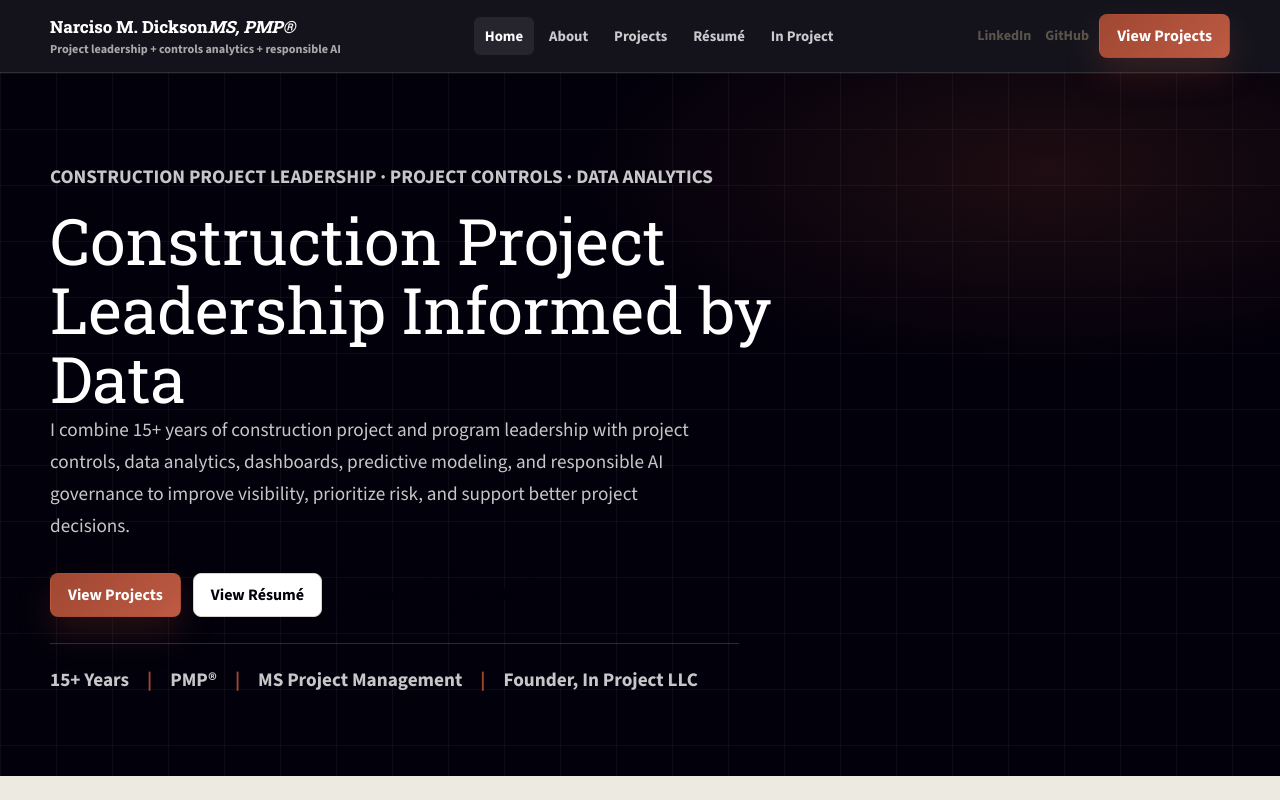
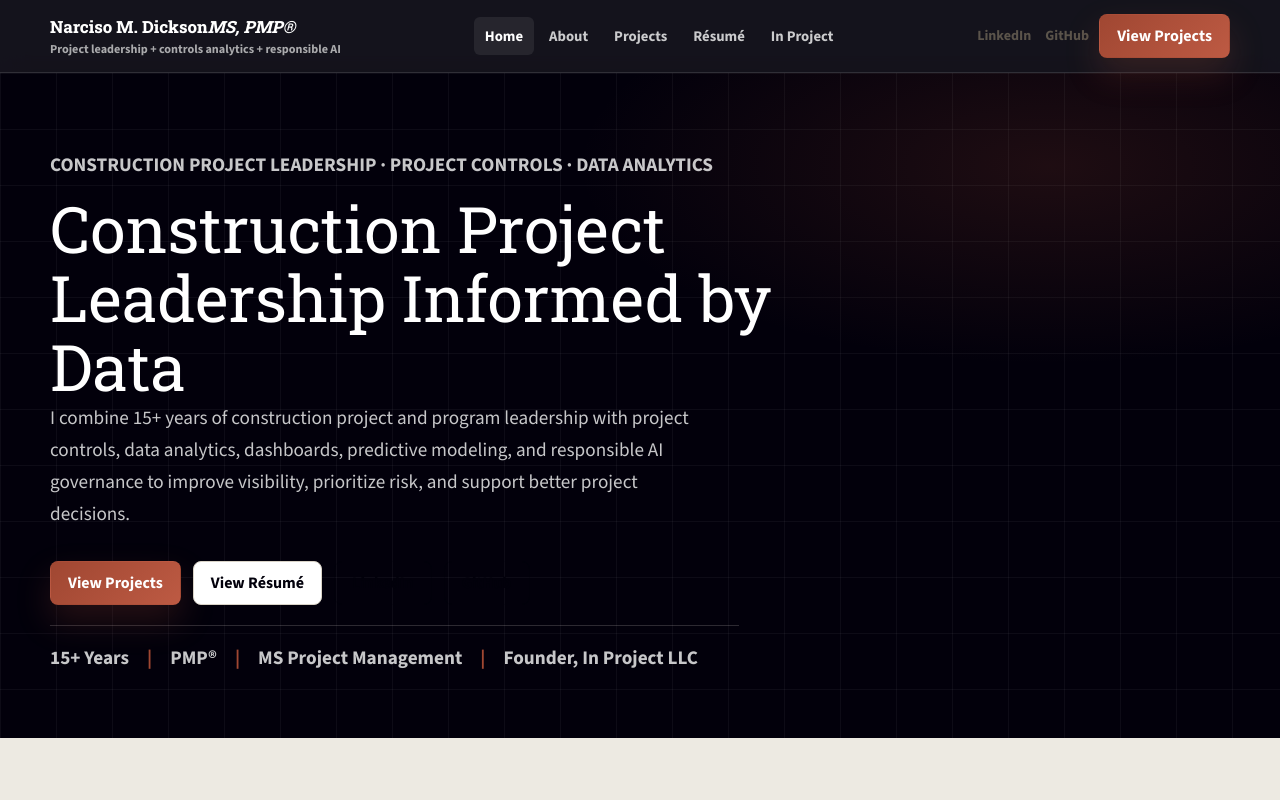
Before and after one commit to ND3404/narciso-dickson-portfolio, a Next.js app: page / in a window 1280 px wide. Shown: the top 800 px of the page. Built offline with nearby package versions, Linux system fonts and the light colour scheme.

Commit message:
Tighten hero spacing so the trust strip clears short laptop viewports
At 1280x720 the hero ran 55px past the fold. Padding 88/80 to 76/64 and a smaller trust-strip gap bring the whole hero into view without making it cramped on larger screens.

```diff
--- a/src/app/globals.css
+++ b/src/app/globals.css
@@ -195,7 +195,7 @@ p { color: var(--muted); line-height: 1.68; }
 .hero {
   position: relative;
   overflow: hidden;
-  padding: 88px 0 80px;
+  padding: 76px 0 64px;
   color: #fff;
   background:
     radial-gradient(760px 320px at 82% 14%, rgba(160, 71, 50, 0.18), transparent 62%),
@@ -362,7 +362,7 @@ p { color: var(--muted); line-height: 1.68; }
 
 .trust-strip {
   display: flex; flex-wrap: wrap; align-items: center; gap: 0 18px;
-  margin-top: 26px; padding-top: 20px;
+  margin-top: 20px; padding-top: 16px;
   border-top: 1px solid rgba(237, 234, 226, 0.18);
   color: rgba(237, 234, 226, 0.82); font-size: 0.94rem; font-weight: 700;
 }
```
